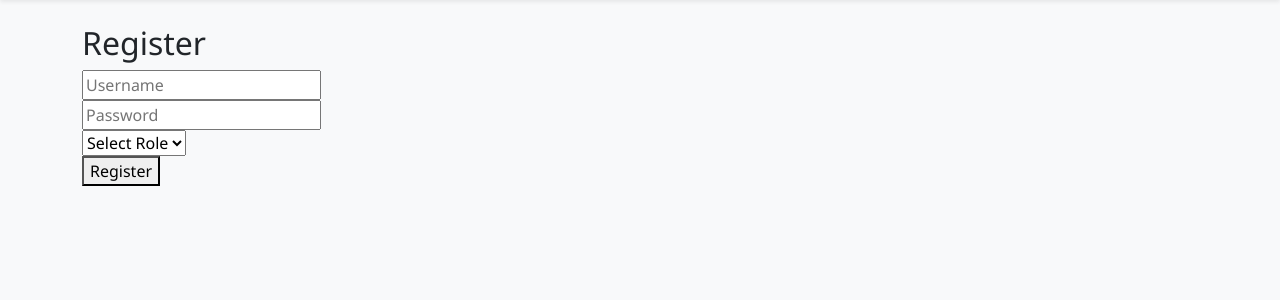
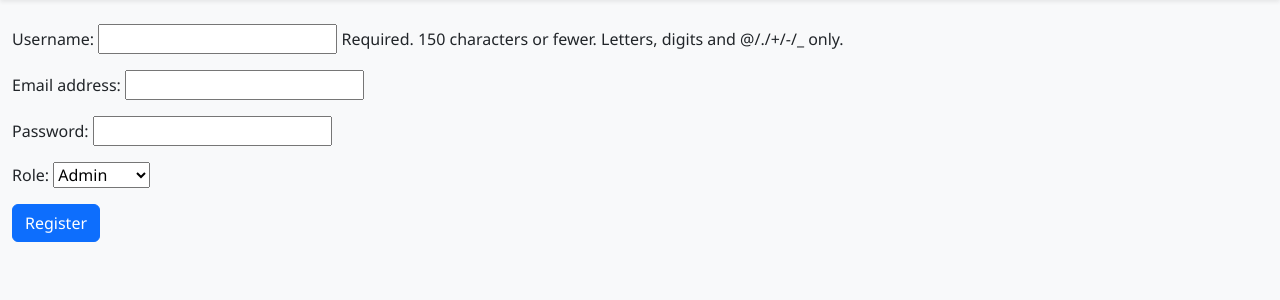
Before and after one commit to Pathakkriishna/Django_lms, a Django app: page /users/register/ in a window 1280 px wide. Shown: the part 62-362 px from the top of the page. Run offline with Django 5.2, Linux system fonts and the light colour scheme.

Commit message:
mail improvement

```diff
--- /dev/null
+++ b/users/forms.py
@@ -0,0 +1,21 @@
+from django import forms
+from django.contrib.auth.models import User, Group
+
+class UserRegisterForm(forms.ModelForm):
+    password = forms.CharField(widget=forms.PasswordInput)
+    role = forms.ChoiceField(choices=[
+        ('Admin', 'Admin'),
+        ('Instructor', 'Instructor'),
+        ('Student', 'Student'),
+        ('Sponsor', 'Sponsor'),
+    ])
+
+    class Meta:
+        model = User
+        fields = ['username', 'email', 'password', 'role']
+
+    def clean_email(self):
+        email = self.cleaned_data.get('email')
+        if User.objects.filter(email=email).exists():
+            raise forms.ValidationError("This email is already registered.")
+        return email
--- a/users/templates/users/register.html
+++ b/users/templates/users/register.html
@@ -1,18 +1,9 @@
 {% extends 'base.html' %}
 {% block content %}
-<div class="container">
-  <h2>Register</h2>
-  <form method="POST">
+<form method="POST">
     {% csrf_token %}
-    <input type="text" name="username" placeholder="Username" required><br>
-    <input type="password" name="password" placeholder="Password" required><br>
-    <select name="role" required>
-      <option value="">Select Role</option>
-      <option value="Student">Student</option>
-      <option value="Instructor">Instructor</option>
-      <option value="Sponsor">Sponsor</option>
-    </select><br>
-    <button type="submit">Register</button>
-  </form>
-</div>
+    {{ form.as_p }}
+    <button type="submit" class="btn btn-primary">Register</button>
+</form>
+
 {% endblock %}
--- a/users/views.py
+++ b/users/views.py
@@ -2,6 +2,7 @@ from django.shortcuts import render, redirect
 from django.contrib.auth.models import User, Group
 from django.contrib.auth import login, authenticate, logout
 from django.contrib import messages
+from .forms import UserRegisterForm
 from django.http import HttpResponse
 
 
@@ -20,21 +21,26 @@ def sponsor_dashboard(request):
 
 def register_user(request):
     if request.method == 'POST':
-        username = request.POST['username']
-        password = request.POST['password']
-        role = request.POST['role']
+        form = UserRegisterForm(request.POST)
+        if form.is_valid():
+            user = form.save(commit=False)  # don't save to DB yet
+            user.set_password(form.cleaned_data['password'])  # hash password
+            user.save()
 
-        user = User.objects.create_user(username=username, password=password)
-        group = Group.objects.get(name=role)
-        user.groups.add(group)
-        user.save()
+            # Assign the role (group)
+            role = form.cleaned_data['role']
+            group = Group.objects.get(name=role)
+            user.groups.add(group)
 
-        login(request, user)
-        messages.success(
-            request, f"Welcome {username}! You're registered as a {role}")
-        return redirect('register')
+            # Auto login after registration
+            login(request, user)
+            messages.success(request, f"Welcome {user.username}! You're registered as a {role}.")
+            return redirect('home')  # change to desired page
+    else:
+        form = UserRegisterForm()
 
-    return render(request, 'users/register.html')
+    return render(request, 'users/register.html', {'form': form})
+
 
 def login_user(request):
     if request.method == 'POST':
```
